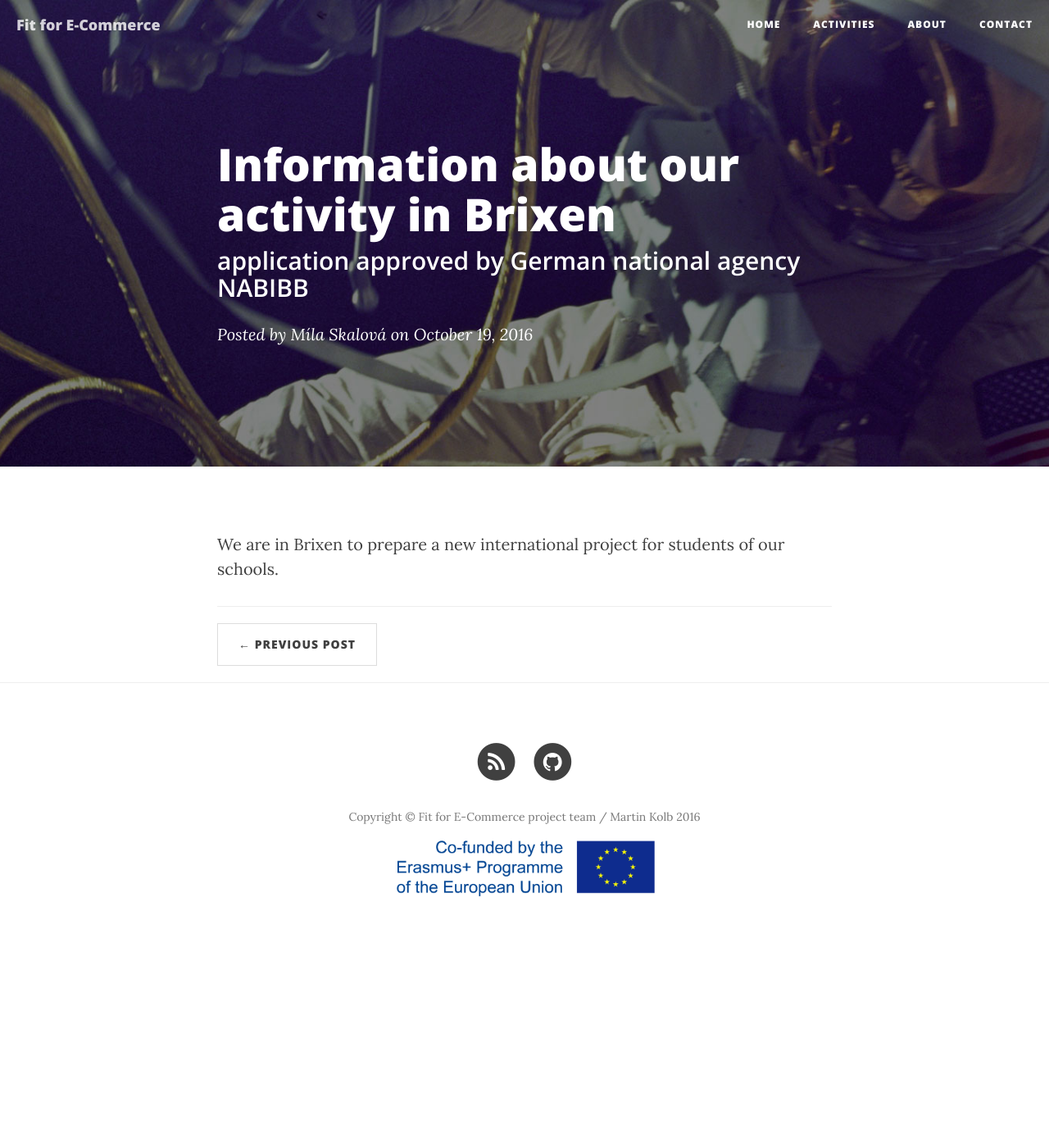
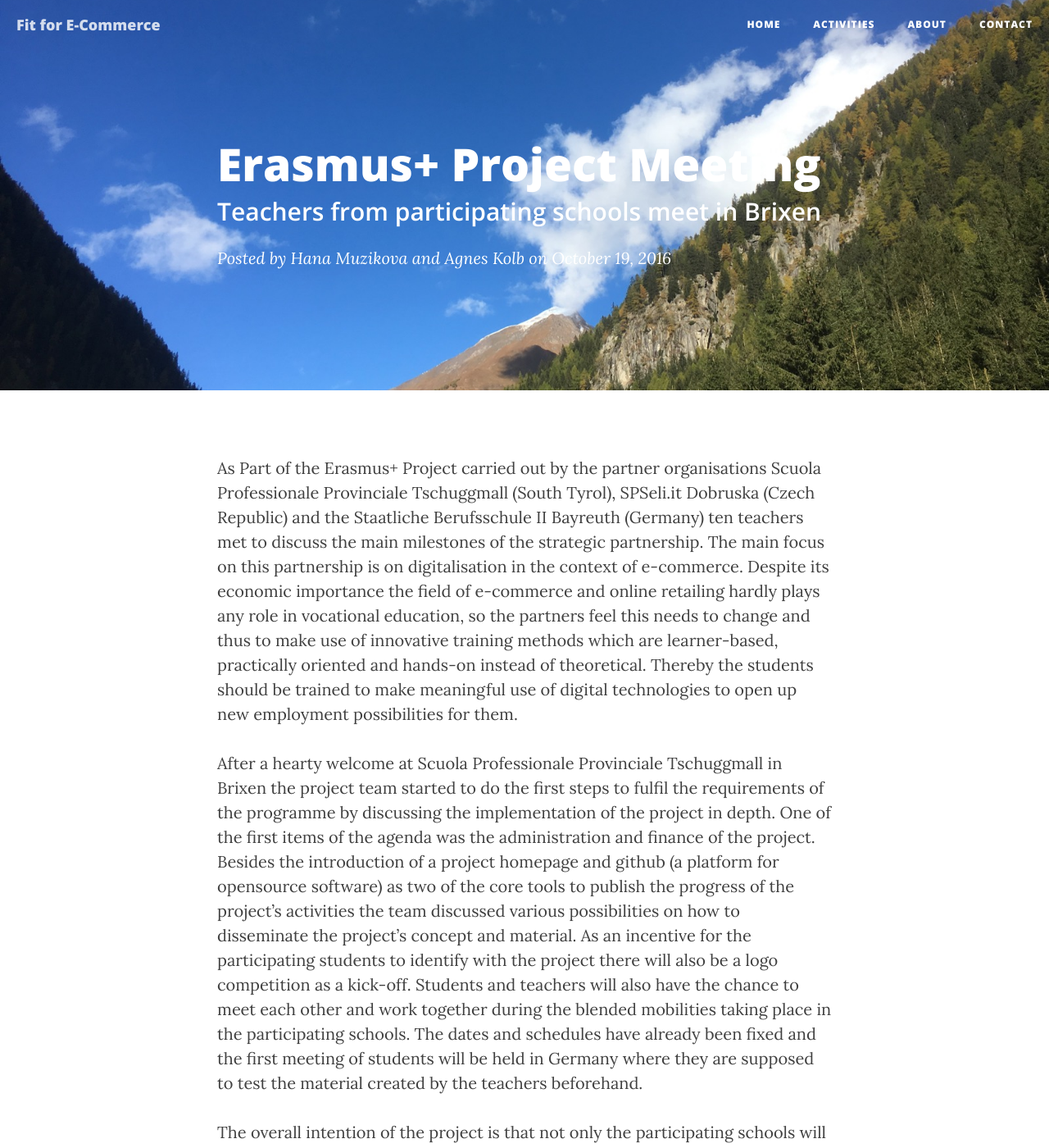
Before and after one commit to fitforecommerce/fitforecommerce.github.io, a Jekyll site: the page built from _posts/2016-10-19-brixen-meeting.markdown, in a window 1280 px wide and 1400 px high. Shown: the whole window at 82% size. Built offline with Jekyll 4.4.1, drawn with Linux system fonts in a browser that asks for light colours; nearby versions of some CDN libraries; some of the changed text lies outside the part shown.

Commit message:
change text

```diff
--- a/_posts/2016-10-19-brixen-meeting.markdown
+++ b/_posts/2016-10-19-brixen-meeting.markdown
@@ -1,9 +1,15 @@
 ---
 layout: post
-title: "Information about our activity in Brixen"
-subtitle: "application approved by German national agency NABIBB"
+title: "Erasmus+ Project Meeting"
+subtitle: "Teachers from participating schools meet in Brixen"
 date: 2016-10-19 10:54:00
-author: "Míla Skalová"
-header-img: "img/post-bg-06.jpg"
+author: "Hana Muzikova and Agnes Kolb"
+header-img: "img/tpm-brixen-bg.jpg"
 ---
-We are in Brixen to prepare a new international project for students of our schools.
+As Part of the Erasmus+ Project carried out by the partner organisations Scuola Professionale Provinciale Tschuggmall (South Tyrol), SPSeli.it Dobruska (Czech Republic) and the Staatliche Berufsschule II Bayreuth (Germany) ten teachers met to discuss the main milestones of the strategic partnership. The main focus on this partnership is on digitalisation in the context of e-commerce. Despite its economic importance the field of e-commerce and online retailing hardly plays any role in vocational education, so the partners feel this needs to change and thus to make use of innovative training methods which are learner-based, practically oriented and hands-on instead of theoretical. Thereby the students should be trained to make meaningful use of digital technologies to open up new employment possibilities for them.
+
+After a hearty welcome at Scuola Professionale Provinciale Tschuggmall in Brixen the project team started to do the first steps to fulfil the requirements of the programme by discussing the implementation of the project in depth. One of the first items of the agenda was the administration and finance of the project. Besides the introduction of a project homepage and github (a platform for opensource software) as two of the core tools to publish the progress of the project's activities the team discussed various possibilities on how to disseminate the project's concept and material. As an incentive for the participating students to identify with the project there will also be a logo competition as a kick-off. Students and teachers will also have the chance to meet each other and work together during the blended mobilities taking place in the participating schools. The dates and schedules have already been fixed and the first meeting of students will be held in Germany where they are supposed to test the material created by the teachers beforehand.
+
+The overall intention of the project is that not only the participating schools will profit from their work but also everybody who is interested in e-commerce.
+
+{% image_set photo-galleries/20161016-Brixen-TPM %}
```
